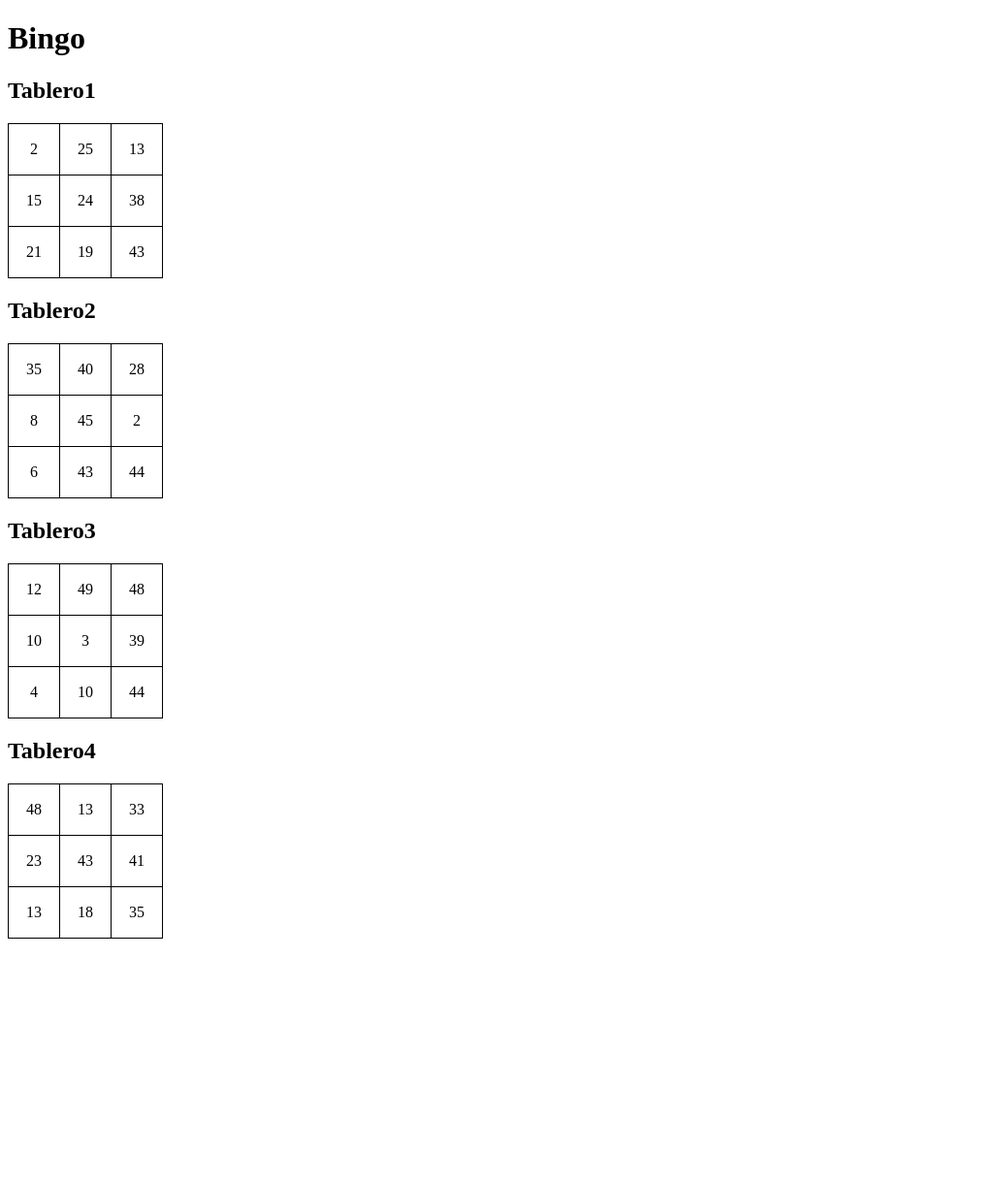
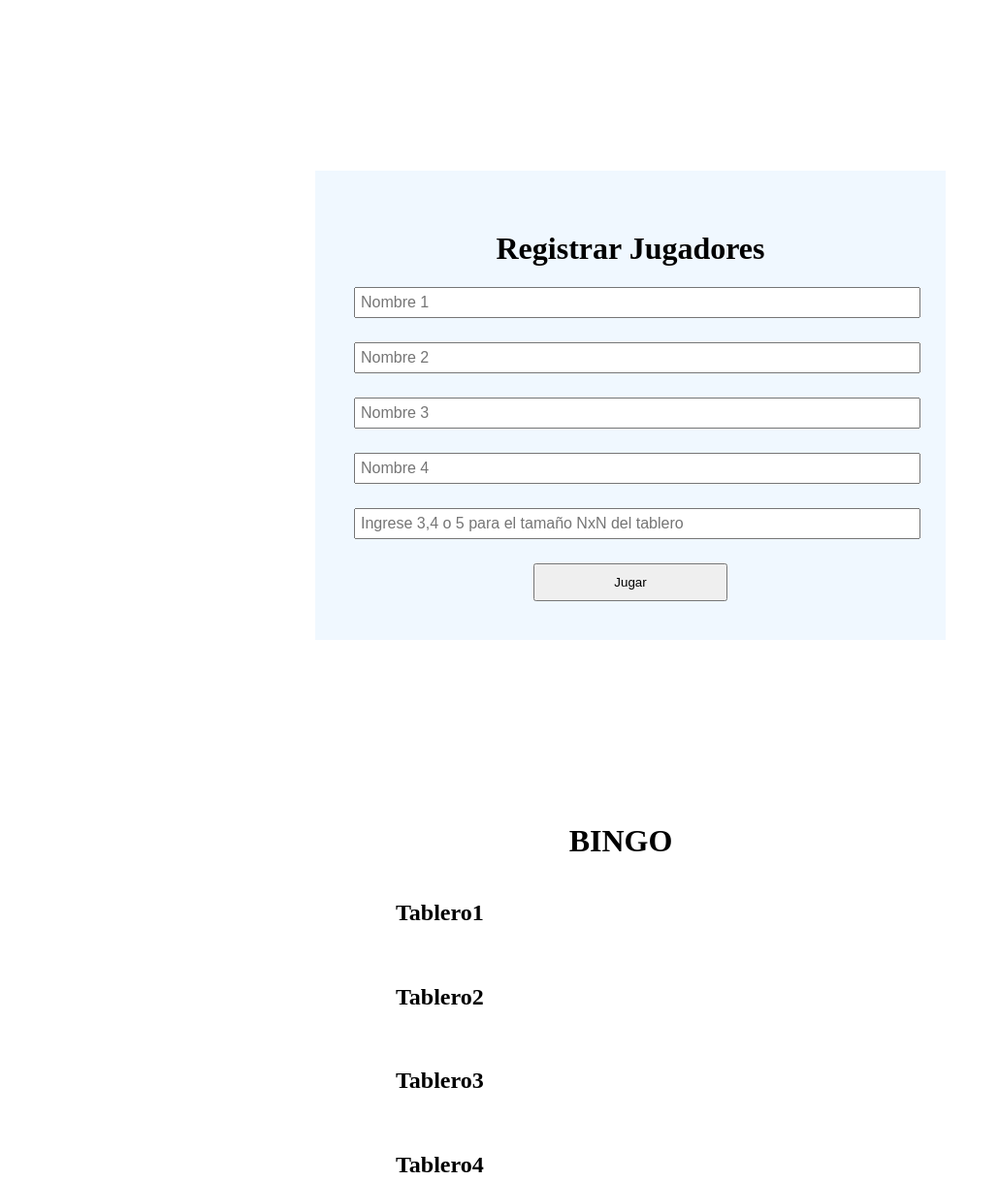
Before and after one commit to Juanfig20/MicroProyecto1, a plain HTML site: page index.html in a window 1280 px wide. Shown: the top 1218 px of the page at 97% size, without its empty margins (0-1030 px from the left). Before the commit the page ends 988 px from the top, so only its background shows below. Drawn offline with Linux system fonts and the light colour scheme.

Commit message:
Registro

```diff
--- a/index.html
+++ b/index.html
@@ -7,19 +7,43 @@
     <link rel="stylesheet" href="./style.css" />
   </head>
   <body>
-    <h1>Bingo</h1>
+    <div class="container">
+      <div class="registrar_container">
+        <div class="registrar">
+          <h1>Registrar Jugadores</h1>
+          <form action="">
+            <input id="Nombre1" type="text" placeholder="Nombre 1" />
+            <input id="Nombre2" type="text" placeholder="Nombre 2" />
+            <input id="Nombre3" type="text" placeholder="Nombre 3" />
+            <input id="Nombre4" type="text" placeholder="Nombre 4" />
+            <input
+              id="tam"
+              type="text"
+              placeholder="Ingrese 3,4 o 5 para el tamaño NxN del tablero"
+            />
+          </form>
+          <button onclick="registrarNombres()">Jugar</button>
+        </div>
+      </div>
+    </div>
+    <div class="juego">
+      <h1>BINGO</h1>
+      <div class="tableros">
+        <h2 id="Jugador1">Tablero1</h2>
+        <table id="Tab1"></table>
 
-    <h2>Tablero1</h2>
-    <table id="Tab1"></table>
+        <h2 id="Jugador2">Tablero2</h2>
+        <table id="Tab2"></table>
 
-    <h2>Tablero2</h2>
-    <table id="Tab2"></table>
+        <h2 id="Jugador3">Tablero3</h2>
+        <table id="Tab3"></table>
 
-    <h2>Tablero3</h2>
-    <table id="Tab3"></table>
+        <h2 id="Jugador4">Tablero4</h2>
+        <table id="Tab4"></table>
+      </div>
 
-    <h2>Tablero4</h2>
-    <table id="Tab4"></table>
+      <button id="num" onclick="sacarNumero()">Sacar Numero</button>
+    </div>
 
     <script src="./main.js"></script>
   </body>
--- a/main.js
+++ b/main.js
@@ -1,6 +1,6 @@
 
 function getRandomNumber() {
-    return Math.floor(Math.random() * 50) ;
+    return Math.floor(Math.random() * 50)+1 ;
 }
 
 function generarTablero(tableroId,size){
@@ -18,8 +18,30 @@ function generarTablero(tableroId,size){
     }
 }
 
+function sacarNumero(){
+    let numero = getRandomNumber();
+}
+    let numero = getRandomNumber();
 
-generarTablero("Tab1",3);
-generarTablero("Tab2",3);
-generarTablero("Tab3",3);
-generarTablero("Tab4",3);
+
+function registrarNombres(){
+    if (document.getElementById('Nombre1').innerText == null) {
+        alert("Ingrese los nombres");
+
+    }else{
+        let jugador = document.getElementById("Nombre1").value;
+        document.getElementById("Jugador1").innerText = jugador
+        let jugador2 = document.getElementById("Nombre2").value;
+        document.getElementById("Jugador2").innerText = jugador2
+        let jugador3 = document.getElementById("Nombre3").value;
+        document.getElementById("Jugador3").innerText = jugador3
+        let jugador4 = document.getElementById("Nombre4").value;
+        document.getElementById("Jugador4").innerText = jugador4
+        let num = document.getElementById("tam").value
+        generarTablero("Tab1",num);
+        generarTablero("Tab2",num);
+        generarTablero("Tab3",num);
+        generarTablero("Tab4",num);
+    }
+
+}
--- a/style.css
+++ b/style.css
@@ -3,9 +3,59 @@ table{
     margin-bottom: 20px;
 }
 
-td,th{
-    border: 1px solid black;
-    width: 50px;
-    height: 50px;
+td,tr{
+    border: 3px solid black;
+    width: 100px;
+    height: 100px;
     text-align: center;
 }
+
+button{
+    display: block;
+    padding: 10px;
+    width: 200px;
+    margin: 0 auto;
+}
+
+.container{
+    width: 100%;
+    height: 100vh ;
+    padding: 10px;
+    display: flex;
+    justify-content: center;
+    align-items: center;
+}
+
+.registrar_container{
+    display: flex;
+    width: 650px;
+    height: auto;
+    background-color: aliceblue;
+}
+
+.registrar{
+    padding: 40px;
+}
+
+.registrar h1{
+    text-align: center;
+}
+
+.registrar input{
+    width: 100%;
+    padding:5px;
+    font-size: 16px;
+    margin-bottom: 25px;
+}
+
+.juego h1{
+    text-align: center;
+}
+
+.tableros{
+    justify-content: center;
+    display: flex;
+    flex-direction: column;
+    padding-left: 400px;
+    padding-right: 400px;
+}
```
